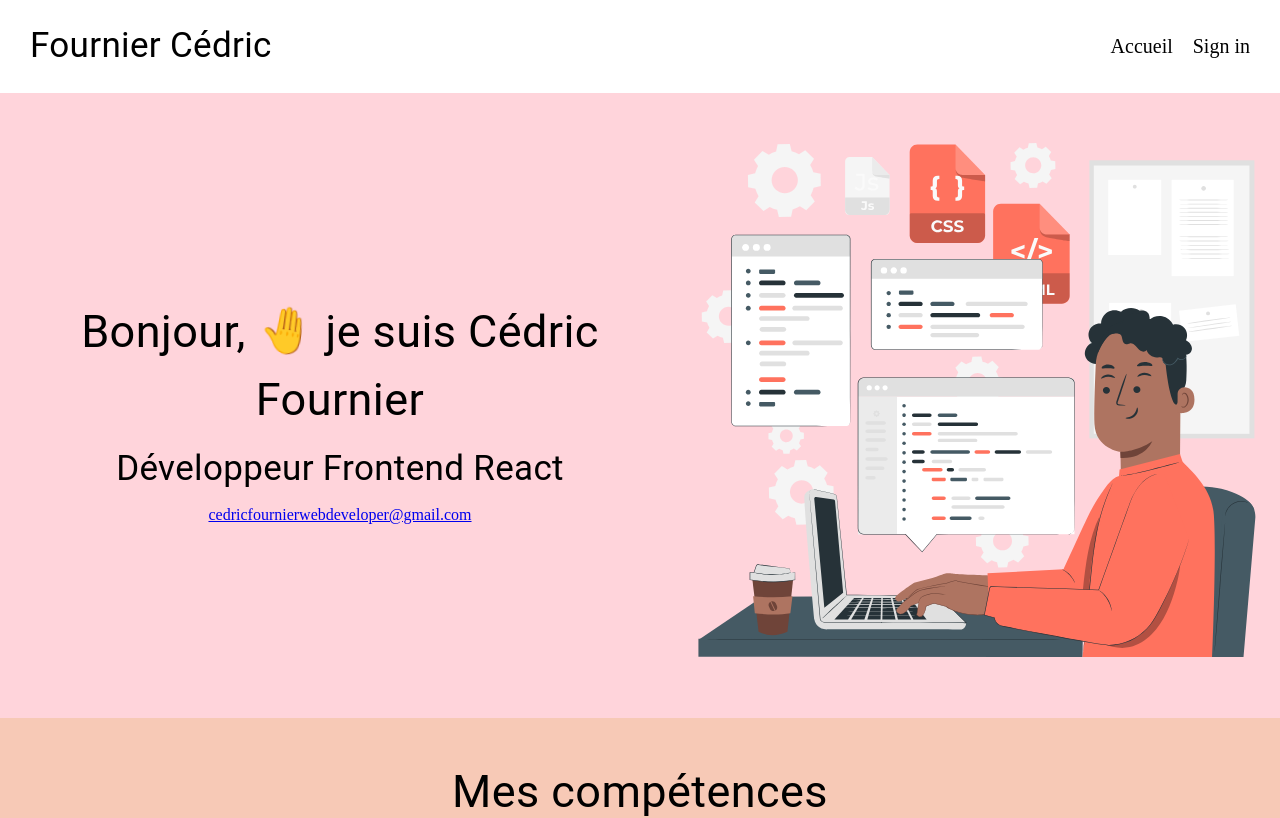
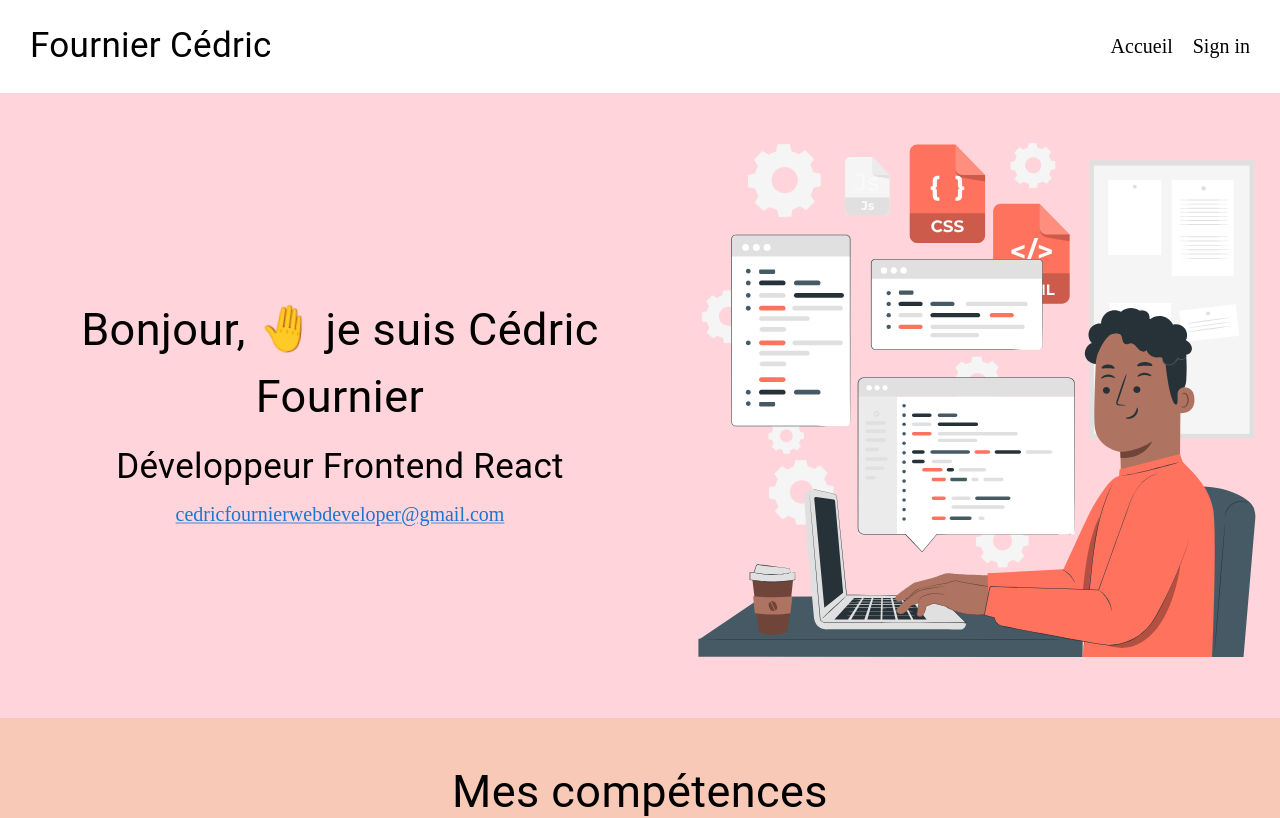
Before and after one commit to CedricFournier/portfolio, a React (Create React App) app: page / in a window 1280 px wide. Shown: the top 818 px of the page. Built offline with nearby package versions, Linux system fonts and the light colour scheme; no server answers; the database is empty.

Commit message:
ajout fontsize email

```diff
--- a/src/compoments/Presentation/index.jsx
+++ b/src/compoments/Presentation/index.jsx
@@ -1,4 +1,4 @@
-import { Box, Typography } from "@mui/material"
+import { Box, Link, Typography } from "@mui/material"
 import imgdev from '../../assets/img/img_dev.svg'
 
 function Presentation() {
@@ -16,23 +16,25 @@ function Presentation() {
         <Box textAlign={'center'}
         >
           <Typography
-            fontSize={{ xs: "25px", sm: '35px', md: "40px", lg: "45px", xl: '55px' }}
+            fontSize={{ xs: "25px", sm: '35px', md: "40px", lg: "45px" }}
             component="h2"
             marginTop={'12px'}
           >
             Bonjour, <span className="hand">🤚</span> je suis Cédric Fournier
           </Typography>
           <Typography
-            fontSize={{ xs: "1rem", sm: '25px', md: "30px", lg: '35px', xl: '45px' }}
+            fontSize={{ xs: "1rem", sm: '25px', md: "30px", lg: '35px' }}
             component="h3"
             margin={{ xs: "10px" }}
           >
           Développeur Frontend React
           </Typography>
-          <a href="mailto:cedricfournierwebdeveloper@gmail.com">cedricfournierwebdeveloper@gmail.com</a>
+          <Link fontSize={{ xs: '16px', md: '20px'}} href="mailto:cedricfournierwebdeveloper@gmail.com" >
+            cedricfournierwebdeveloper@gmail.com
+          </Link>
         </Box>
         <Box component={'img'}
-          height={{ xs: '300px', sm: '400px',  md: '500px', lg: '600px', xl: '800px' }}
+          height={{ xs: '300px', sm: '400px',  md: '500px', lg: '600px' }}
           src={imgdev}
           alt="Dessin d'un développeur"
         />
--- a/src/compoments/Presentation/style.scss
+++ b/src/compoments/Presentation/style.scss
@@ -15,4 +15,4 @@
     50% { transform: rotate(10.0deg) }
     60% { transform: rotate( 0.0deg) }
     100% { transform: rotate( 0.0deg) }
-  }
+}
```
